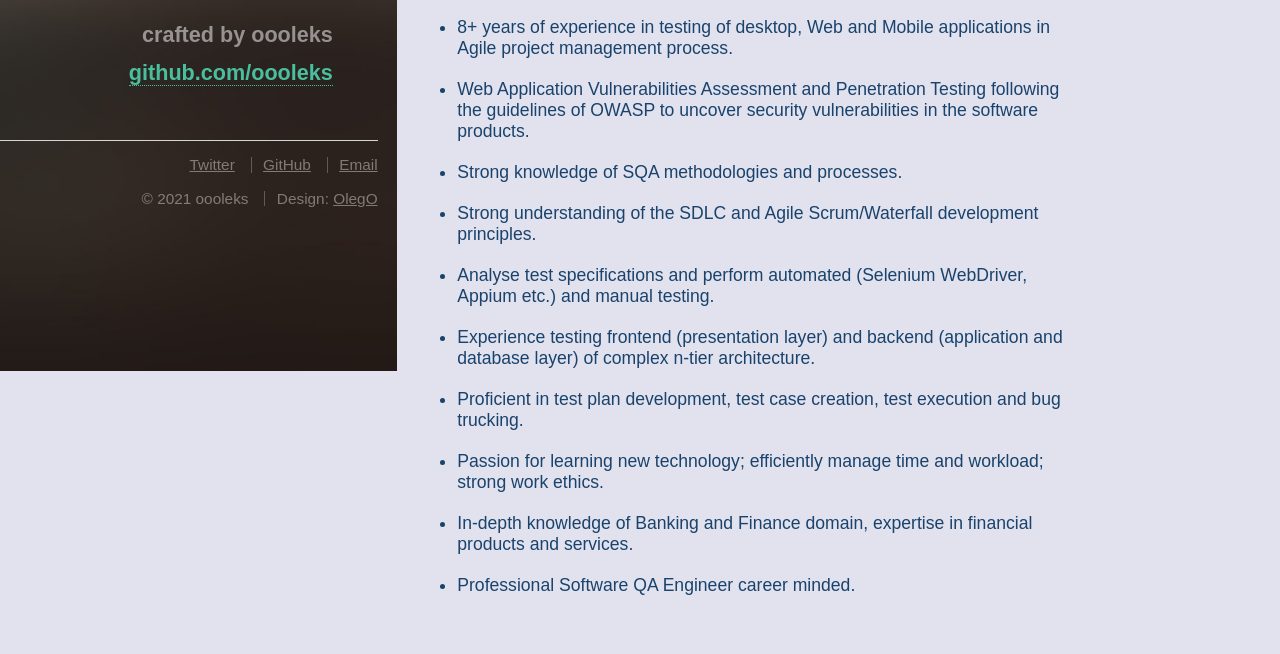
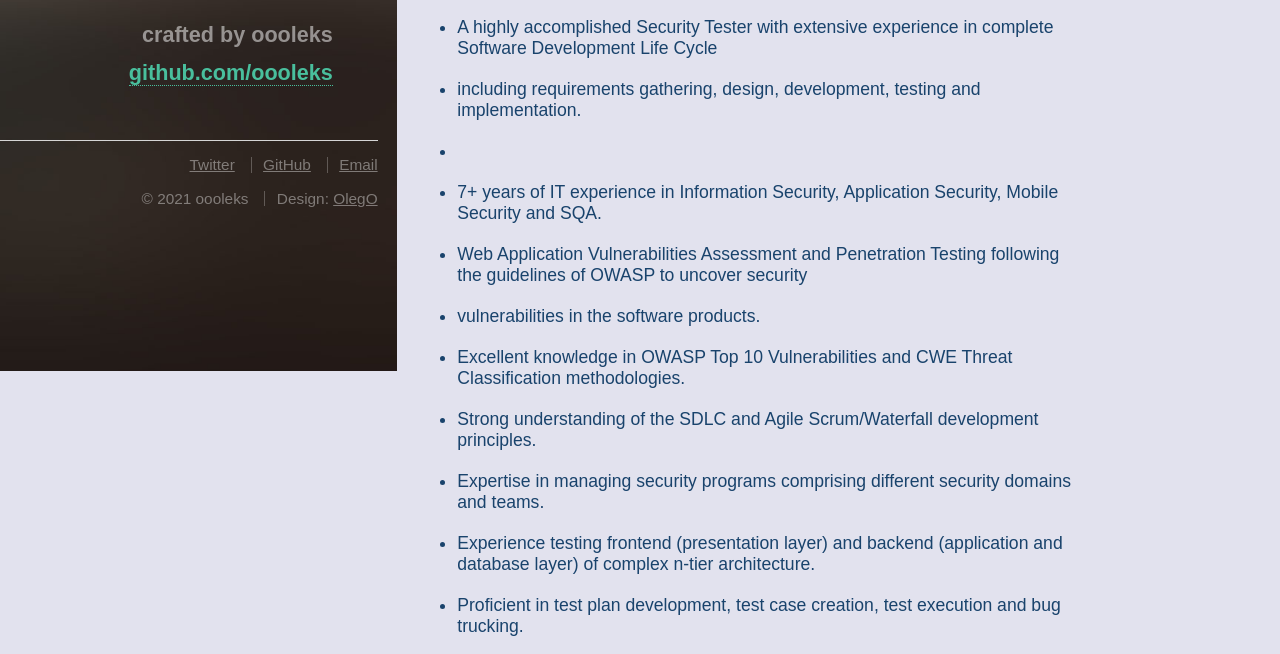
Before and after one commit to oooleks/oooleks.github.io, a plain HTML site: page index.html in a window 1280 px wide. Shown: the part 573-1227 px from the top of the page. Drawn offline with Linux system fonts and the light colour scheme.

Commit message:
Update index.html

```diff
--- a/index.html
+++ b/index.html
@@ -16,7 +16,7 @@
 					My name is Oleh Olekshii<br>
 					and I am Application Security Testing Engineer,</strong><br>
 					you can see my
-					<strong><a href="SQA_Engineer_Oleh_Olekshii_Resume.pdf" target="_blank">resume</a></strong>
+					<strong><a href="Application_Security_Analyst_Oleh_Olekshii_Resume.pdf" target="_blank">resume</a></strong>
 					 below<br>
 					or check my <strong>LinkedIn</strong> profile<br>
 					<img src="images/hand2.jpg" style= border-radius:15%;width="100%"/>
@@ -42,16 +42,20 @@
 				<h2>Summary:</h2>
 				<article>
 					<ul class="posts">
-						<li>8+ years of experience in testing of desktop, Web and Mobile applications in Agile project management process.</li>
-						<li>Web Application Vulnerabilities Assessment and Penetration Testing following the guidelines of OWASP to uncover security vulnerabilities in the software products.</li>
-						<li>Strong knowledge of SQA methodologies and processes.</li>
+						<li>A highly accomplished Security Tester with extensive experience in complete Software Development Life Cycle</li>
+						<li>including requirements gathering, design, development, testing and implementation.</li>
+						<li></li>
+						<li>7+ years of IT experience in Information Security, Application Security, Mobile Security and SQA.</li>
+						<li>Web Application Vulnerabilities Assessment and Penetration Testing following the guidelines of OWASP to uncover security</li>
+						<li>vulnerabilities in the software products.</li>
+						<li>Excellent knowledge in OWASP Top 10 Vulnerabilities and CWE Threat Classification methodologies.</li>
 						<li>Strong understanding of the SDLC and Agile Scrum/Waterfall development principles.</li>
-						<li>Analyse test specifications and perform automated (Selenium WebDriver, Appium etc.) and manual testing.</li>
+						<li>Expertise in managing security programs comprising different security domains and teams.</li>
 						<li>Experience testing frontend (presentation layer) and backend (application and database layer) of complex n-tier architecture.</li>
 						<li>Proficient in test plan development, test case creation, test execution and bug trucking.</li>
 						<li>Passion for learning new technology; efficiently manage time and workload; strong work ethics.</li>
 						<li>In-depth knowledge of Banking and Finance domain, expertise in financial products and services.</li>
-						<li>Professional Software QA Engineer career minded.</li>
+						<li>Professional Software Security Engineer career minded.</li>
 					</ul>
 				</article>
 			</section>
```
